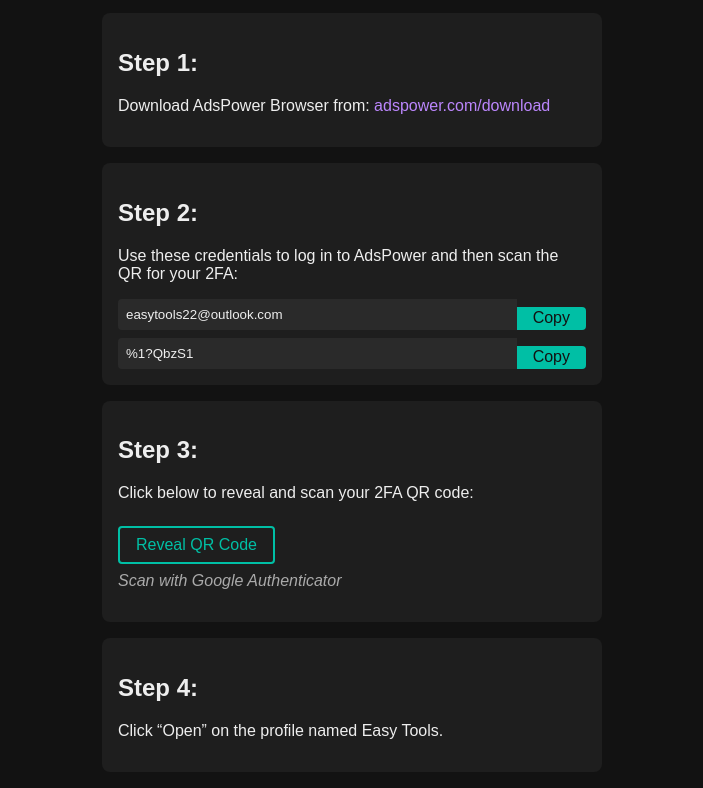
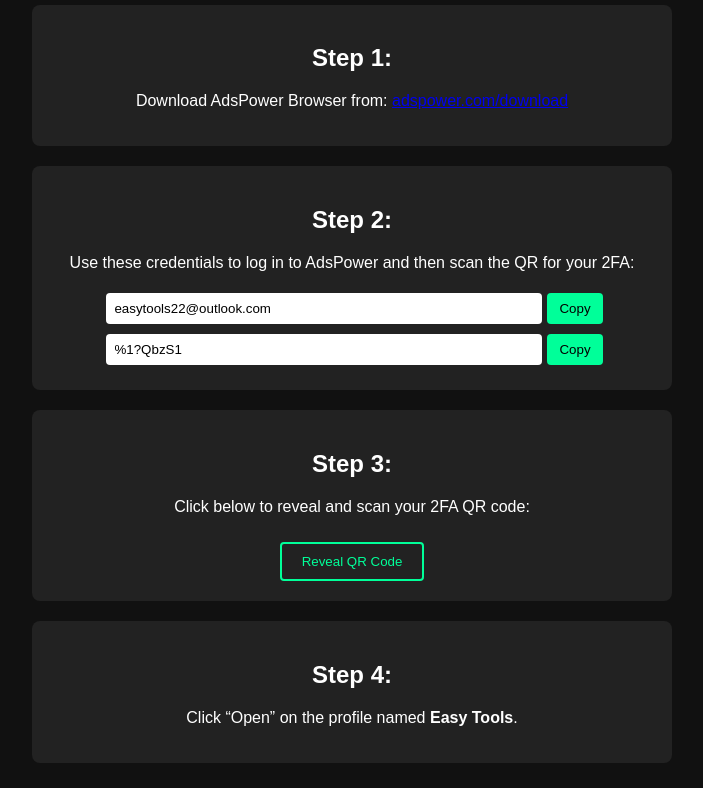
Before and after one commit to Easytools076/easytools-2fa-dashboard, a website: page index.html in a window 1280 px wide. Shown: the part 149-937 px from the top of the page, without its empty margins (288-991 px from the left). Drawn offline with Linux system fonts and the light colour scheme.

Commit message:
Replace dashboard with updated version

```diff
--- a/index.html
+++ b/index.html
@@ -2,44 +2,39 @@
 <html lang="en">
 <head>
   <meta charset="UTF-8">
-  <meta name="viewport" content="width=device-width, initial-scale=1.0">
   <title>EasyTools 2FA Dashboard</title>
   <link rel="stylesheet" href="style.css">
 </head>
 <body>
   <header>
-    <img src="logo.png" alt="EasyTools Logo" class="logo">
+    <img src="logo.png" alt="EasyTools Logo">
     <h1>EasyTools 2FA Dashboard</h1>
   </header>
-  <main>
-    <section>
+  <section class="step">
     <h2>Step 1:</h2>
     <p>Download AdsPower Browser from: <a href="https://adspower.com/download" target="_blank">adspower.com/download</a></p>
   </section>
-    <section>
+  <section class="step">
     <h2>Step 2:</h2>
     <p>Use these credentials to log in to AdsPower and then scan the QR for your 2FA:</p>
-      <div class="field">
-        <input type="text" id="email" readonly value="easytools22@outlook.com">
-        <button onclick="copyText('email')">Copy</button>
-      </div>
-      <div class="field">
-        <input type="text" id="password" readonly value="%1?QbzS1">
-        <button onclick="copyText('password')">Copy</button>
+    <div class="credentials">
+      <input readonly value="easytools22@outlook.com"><button class="copy-btn">Copy</button>
+      <input readonly value="%1?QbzS1"><button class="copy-btn">Copy</button>
     </div>
   </section>
-    <section>
+  <section class="step">
     <h2>Step 3:</h2>
     <p>Click below to reveal and scan your 2FA QR code:</p>
-      <button id="revealButton" onclick="revealQR()">Reveal QR Code</button>
-      <p class="note">Scan with Google Authenticator</p>
-      <img src="qr.png" id="qrImage" alt="QR Code" class="hidden">
+    <div class="qr-container hidden">
+      <img src="qr.png" alt="QR Code">
+      <p>Scan with Google Authenticator</p>
+    </div>
+    <button id="reveal-btn">Reveal QR Code</button>
   </section>
-    <section>
+  <section class="step">
     <h2>Step 4:</h2>
-      <p>Click “Open” on the profile named Easy Tools.</p>
+    <p>Click “Open” on the profile named <strong>Easy Tools</strong>.</p>
   </section>
-  </main>
   <script src="script.js"></script>
 </body>
 </html>
--- a/script.js
+++ b/script.js
@@ -1,10 +1,16 @@
-function copyText(id) {
-  const el = document.getElementById(id);
-  navigator.clipboard.writeText(el.value).then(() => {
-    alert('Copied: ' + el.value);
+// Copy button functionality
+document.querySelectorAll('.copy-btn').forEach(btn => {
+  btn.addEventListener('click', () => {
+    const input = btn.previousElementSibling;
+    input.select();
+    document.execCommand('copy');
+    btn.textContent = 'Copied';
+    setTimeout(() => btn.textContent = 'Copy', 2000);
   });
-}
-
-function revealQR() {
-  document.getElementById('qrImage').classList.toggle('hidden');
-}
+});
+// Reveal QR code
+const revealBtn = document.getElementById('reveal-btn');
+const qrContainer = document.querySelector('.qr-container');
+revealBtn.addEventListener('click', () => {
+  qrContainer.classList.toggle('hidden');
+});
--- a/style.css
+++ b/style.css
@@ -1,75 +1,9 @@
-body {
-  margin: 0;
-  font-family: Arial, sans-serif;
-  background: #121212;
-  color: #eee;
-  display: flex;
-  flex-direction: column;
-  align-items: center;
-}
-header {
-  text-align: center;
-  margin: 2rem 0;
-}
-.logo {
-  width: 100px;
-  height: auto;
-}
-main {
-  width: 90%;
-  max-width: 500px;
-}
-section {
-  background: #1e1e1e;
-  padding: 1rem;
-  border-radius: 8px;
-  margin-bottom: 1rem;
-}
-.field {
-  display: flex;
-  margin-top: 0.5rem;
-}
-.field input {
-  flex: 1;
-  padding: 0.5rem;
-  border: none;
-  border-radius: 4px 0 0 4px;
-  background: #2a2a2a;
-  color: #eee;
-}
-.field button {
-  padding: 0 1rem;
-  border: none;
-  background: #00bfa5;
-  color: #121212;
-  border-radius: 0 4px 4px 0;
-  cursor: pointer;
-}
-button {
-  padding: 0.5rem 1rem;
-  border: 2px solid #00bfa5;
-  background: transparent;
-  color: #00bfa5;
-  border-radius: 4px;
-  cursor: pointer;
-  font-size: 1rem;
-  margin-top: 0.5rem;
-}
-.hidden {
-  display: none;
-  margin-top: 1rem;
-  width: 200px;
-  height: 200px;
-}
-.note {
-  margin-top: 0.5rem;
-  font-style: italic;
-  color: #aaa;
-}
-a {
-  color: #bb86fc;
-  text-decoration: none;
-}
-a:hover {
-  text-decoration: underline;
-}
+body { background:#111; color:#fff; font-family:sans-serif; text-align:center; }
+header img { max-width:200px; margin-top:20px; }
+header h1 { margin:10px 0; }
+.step { background:#222; margin:20px auto; padding:20px; max-width:600px; border-radius:8px; }
+.credentials input { width:70%; padding:8px; margin:5px; border:none; border-radius:4px; }
+.copy-btn { padding:8px 12px; background:#0f9; border:none; border-radius:4px; cursor:pointer; }
+#reveal-btn { margin-top:10px; padding:10px 20px; background:transparent; border:2px solid #0f9; border-radius:4px; color:#0f9; cursor:pointer; }
+.qr-container { margin:20px 0; }
+.qr-container.hidden { display:none; }
```
Also changed, not shown: logo.png (added), qr.png, 1 other file. Lines whose indentation alone changed are shown as unchanged.
